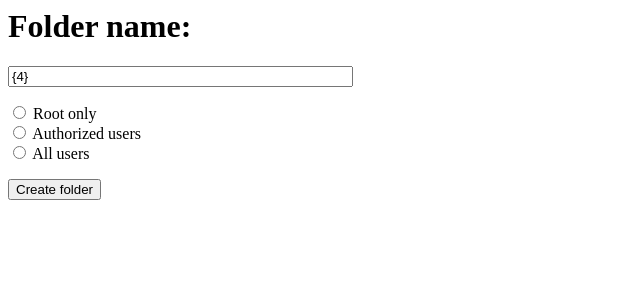
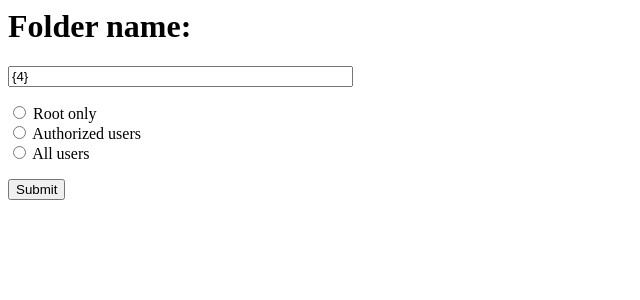
Before and after one commit to Delivery-Klad/Cloud, a Django app: template templates/create.html in a window 1280 px wide. Shown: the top 300 px of the page, without its empty margins (0-640 px from the left). Run offline with Django 3.2, Linux system fonts and the light colour scheme; the template is opened without the code that fills it, so the values that code supplies are empty.

Commit message:
permissions without file

```diff
--- a/server.py
+++ b/server.py
@@ -94,7 +94,7 @@ async def other_page(path: str, request: Request, arg: Optional[str] = None, aut
                     root = "checked"
                 elif "viewer" in files:
                     auth = "checked"
-                elif "init" in files:
+                else:
                     all_users = "checked"
                 return show_create_page(arg, "Folder settings", "config", name, root, auth, all_users)
         except AttributeError:
--- a/templates/create.html
+++ b/templates/create.html
@@ -26,7 +26,7 @@
             <label for="radio-3">All users</label>
         </div>
     </div>
-  <p><input class="button button2" type="submit" value="Create folder"></p>
+  <p><input class="button button2" type="submit" value="Submit"></p>
 </form>
 
 </body></html>
```
Lines whose indentation alone changed are shown as unchanged.
